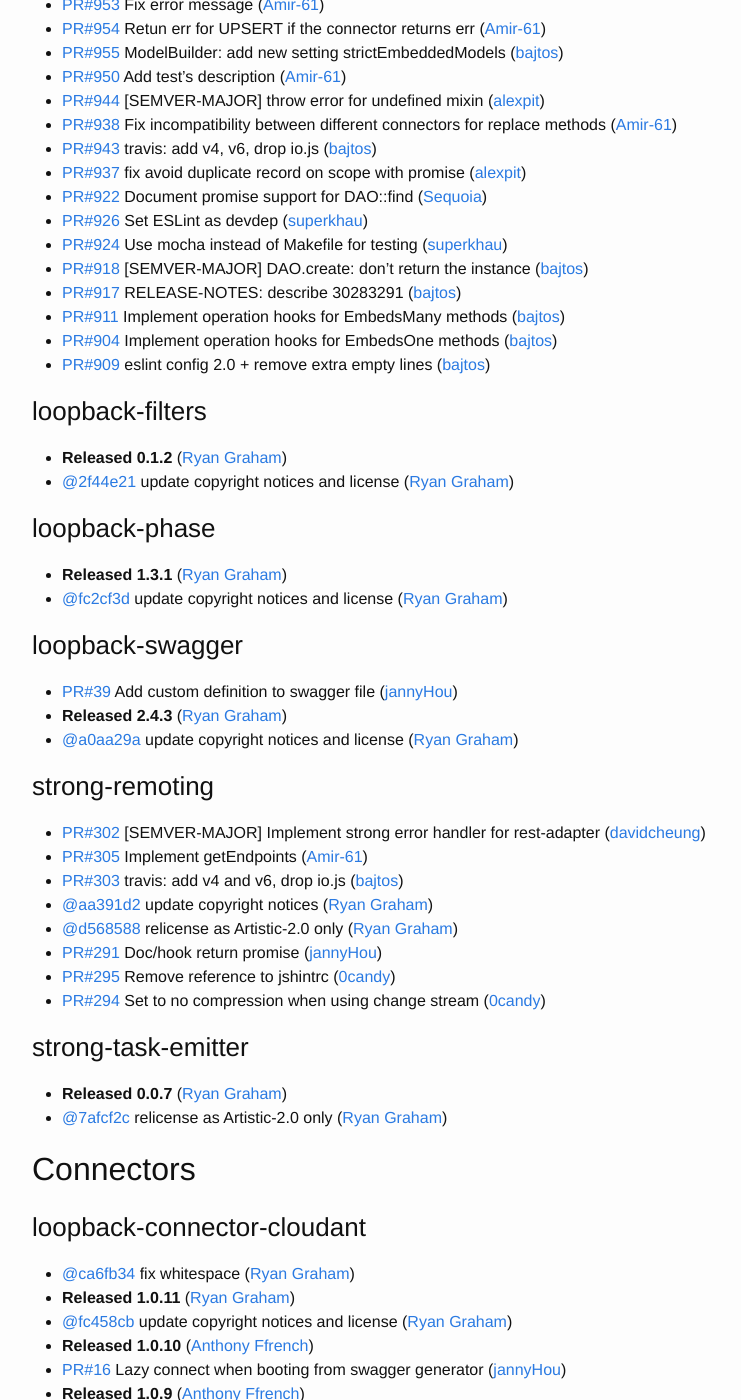
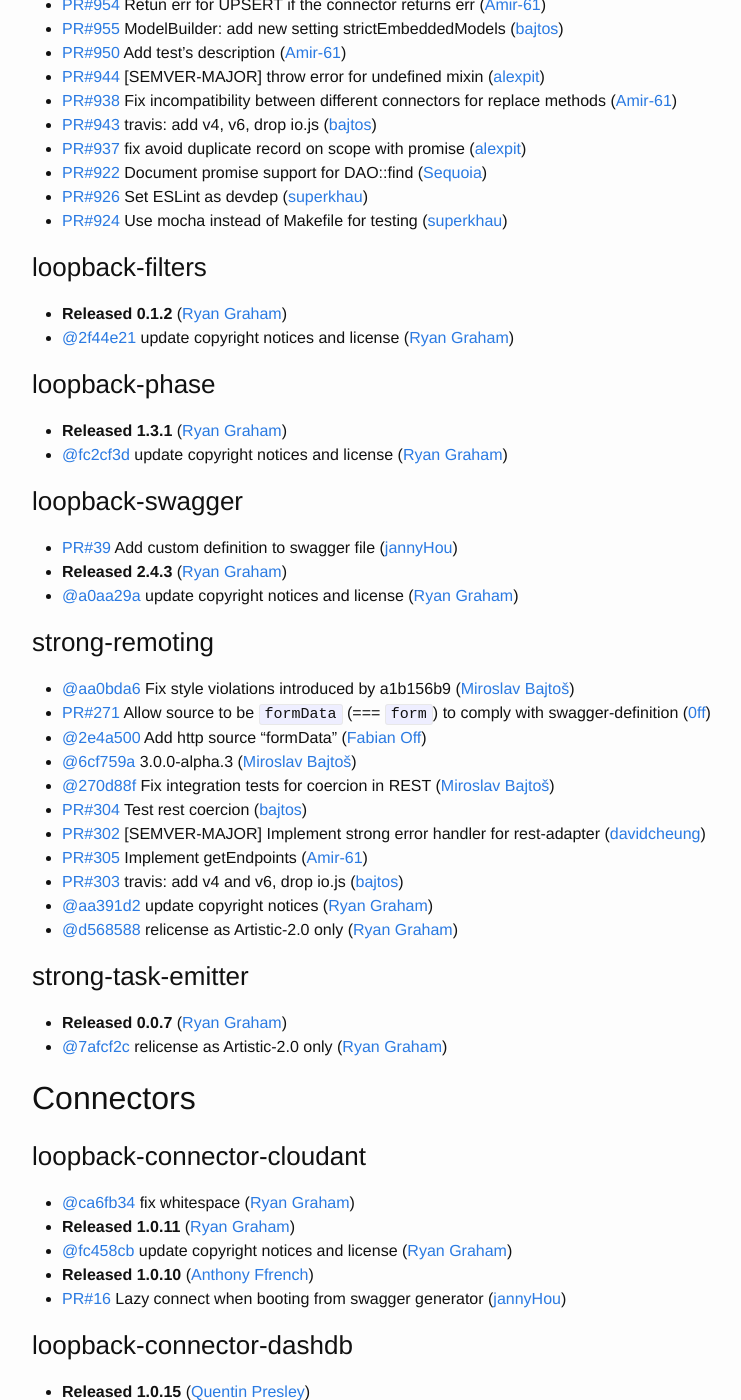
Before and after one commit to strongloop/loopback, a Jekyll site: the page built from index.md, in a window 1280 px wide and 1400 px high, scrolled down 1493 px. Shown: the whole window, without its empty margins (238-979 px from the left). Built offline with Jekyll 4.4.1, drawn with Linux system fonts in a browser that asks for light colours; some of the changed text lies outside the part shown.

Commit message:
Update changelog

```diff
--- a/index.md
+++ b/index.md
@@ -19,12 +19,14 @@
  * [PR#184](https://github.com/strongloop/generator-loopback/pull/184) remove glob devDep ([eddiemonge](https://github.com/eddiemonge))
  * [PR#187](https://github.com/strongloop/generator-loopback/pull/187) fix/update-to-promise-support ([jannyHou](https://github.com/jannyHou))
  * [@8fbdb0d](https://github.com/strongloop/generator-loopback/commit/8fbdb0da7ce203d387ee00096f7cfade37a0d3d9) update copyright notices and license ([Ryan Graham](https://github.com/rmg))
- * [PR#177](https://github.com/strongloop/generator-loopback/pull/177) Add warning when no datasource available ([0candy](https://github.com/0candy))
- * **Released 1.20.6** ([Miroslav Bajtoš](https://github.com/bajtos))
 
 
 ### loopback
- * [@6502309](https://github.com/strongloop/loopback/commit/6502309e347260932010e687f4d9535543b02402) Expose `Replace*` methods ([Amir Jafarian](https://github.com/Amir-61))
+ * [PR#2411](https://github.com/strongloop/loopback/pull/2411) [SEMVER-MAJOR] Remove `loopback#errorHandler` middleware ([loay](https://github.com/loay))
+ * [@a2e199f](https://github.com/strongloop/loopback/commit/a2e199f02554c75845bcbb0cc37843b3816f375b) 3.0.0-alpha.2 ([Miroslav Bajtoš](https://github.com/bajtos))
+ * [PR#2227](https://github.com/strongloop/loopback/pull/2227) add missing unit tests for #2108 ([benkroeger](https://github.com/benkroeger))
+ * [@83b5d72](https://github.com/strongloop/loopback/commit/83b5d72073397420c252093b9e52f1dc58d823b3) add missing unit tests for #2108 ([Benjamin Kroeger](https://github.com/benkroeger))
+ * [PR#2316](https://github.com/strongloop/loopback/pull/2316) Expose `Replace*` methods ([Amir-61](https://github.com/Amir-61))
  * [PR#2375](https://github.com/strongloop/loopback/pull/2375) [SEMVER-MAJOR] Fix remoting strong-error-handler ([davidcheung](https://github.com/davidcheung))
  * [PR#2394](https://github.com/strongloop/loopback/pull/2394) [SEMVER-MAJOR] Remove legacy express 3.x middleware getters ([bajtos](https://github.com/bajtos))
  * [PR#2360](https://github.com/strongloop/loopback/pull/2360) Docuemtation for `replace*` methods ([Amir-61](https://github.com/Amir-61))
@@ -42,10 +44,6 @@
  * [PR#2283](https://github.com/strongloop/loopback/pull/2283) travis: drop node@5, add node@6 ([bajtos](https://github.com/bajtos))
  * [PR#1989](https://github.com/strongloop/loopback/pull/1989) [SEMVER-MAJOR] Remove "loopback.autoAttach()" ([bajtos](https://github.com/bajtos))
  * [PR#2259](https://github.com/strongloop/loopback/pull/2259) Resolver support return promise ([jannyHou](https://github.com/jannyHou))
- * [PR#2273](https://github.com/strongloop/loopback/pull/2273) remove @private from jsdoc ([bionikspoon](https://github.com/bionikspoon))
- * [PR#2272](https://github.com/strongloop/loopback/pull/2272) Fix for `remoteMethodDisabled` PR ([superkhau](https://github.com/superkhau))
- * [PR#2266](https://github.com/strongloop/loopback/pull/2266) Emit a remoteMethodDisabled event when disabling a remote method ([supasate](https://github.com/supasate))
- * [PR#2245](https://github.com/strongloop/loopback/pull/2245) Fix typo in Model.nestRemoting ([bajtos](https://github.com/bajtos))
 
 
 ### loopback-boot
@@ -54,6 +52,7 @@
 
 
 ### loopback-datasource-juggler
+ * [@058d9d4](https://github.com/strongloop/loopback-datasource-juggler/commit/058d9d46c09f249dd7aa14a09e3097aae8a7a21b) 3.0.0-alpha.5 ([Miroslav Bajtoš](https://github.com/bajtos))
  * [PR#952](https://github.com/strongloop/loopback-datasource-juggler/pull/952) Avoid changing PK of instance in operation hook when forceId is set ([Amir-61](https://github.com/Amir-61))
  * [PR#965](https://github.com/strongloop/loopback-datasource-juggler/pull/965) [SEMVER-MAJOR] Remove model events ([0candy](https://github.com/0candy))
  * [@ea2266e](https://github.com/strongloop/loopback-datasource-juggler/commit/ea2266e453220208b204d3817a866ea7f0b42410) Persist changes on parent for embedsOne ([Dimitris Halatsis](https://github.com/mitsos1os))
@@ -69,11 +68,6 @@
  * [PR#922](https://github.com/strongloop/loopback-datasource-juggler/pull/922) Document promise support for DAO::find ([Sequoia](https://github.com/Sequoia))
  * [PR#926](https://github.com/strongloop/loopback-datasource-juggler/pull/926) Set ESLint as devdep ([superkhau](https://github.com/superkhau))
  * [PR#924](https://github.com/strongloop/loopback-datasource-juggler/pull/924) Use mocha instead of Makefile for testing ([superkhau](https://github.com/superkhau))
- * [PR#918](https://github.com/strongloop/loopback-datasource-juggler/pull/918) [SEMVER-MAJOR] DAO.create: don't return the instance ([bajtos](https://github.com/bajtos))
- * [PR#917](https://github.com/strongloop/loopback-datasource-juggler/pull/917) RELEASE-NOTES: describe 30283291 ([bajtos](https://github.com/bajtos))
- * [PR#911](https://github.com/strongloop/loopback-datasource-juggler/pull/911) Implement operation hooks for EmbedsMany methods ([bajtos](https://github.com/bajtos))
- * [PR#904](https://github.com/strongloop/loopback-datasource-juggler/pull/904) Implement operation hooks for EmbedsOne methods ([bajtos](https://github.com/bajtos))
- * [PR#909](https://github.com/strongloop/loopback-datasource-juggler/pull/909) eslint config 2.0 + remove extra empty lines ([bajtos](https://github.com/bajtos))
 
 
 ### loopback-filters
@@ -93,14 +87,17 @@
 
 
 ### strong-remoting
+ * [@aa0bda6](https://github.com/strongloop/strong-remoting/commit/aa0bda634b1d2883b0549f9cde65baf65d55ea16) Fix style violations introduced by a1b156b9 ([Miroslav Bajtoš](https://github.com/bajtos))
+ * [PR#271](https://github.com/strongloop/strong-remoting/pull/271) Allow source to be `formData` (=== `form`) to comply with swagger-definition ([0ff](https://github.com/0ff))
+ * [@2e4a500](https://github.com/strongloop/strong-remoting/commit/2e4a50041f3b3e8c336f0d2609d108bc65219f83) Add http source "formData" ([Fabian Off](https://github.com/0ff))
+ * [@6cf759a](https://github.com/strongloop/strong-remoting/commit/6cf759ab0ed69d598a252a485ace09e773a4e139) 3.0.0-alpha.3 ([Miroslav Bajtoš](https://github.com/bajtos))
+ * [@270d88f](https://github.com/strongloop/strong-remoting/commit/270d88f6062890b60491c4fde4f6ea5c96aeea5e) Fix integration tests for coercion in REST ([Miroslav Bajtoš](https://github.com/bajtos))
+ * [PR#304](https://github.com/strongloop/strong-remoting/pull/304) Test rest coercion ([bajtos](https://github.com/bajtos))
  * [PR#302](https://github.com/strongloop/strong-remoting/pull/302) [SEMVER-MAJOR] Implement strong error handler for rest-adapter ([davidcheung](https://github.com/davidcheung))
  * [PR#305](https://github.com/strongloop/strong-remoting/pull/305) Implement getEndpoints ([Amir-61](https://github.com/Amir-61))
  * [PR#303](https://github.com/strongloop/strong-remoting/pull/303) travis: add v4 and v6, drop io.js ([bajtos](https://github.com/bajtos))
  * [@aa391d2](https://github.com/strongloop/strong-remoting/commit/aa391d2e65460196ae2a59493f9dd4844622f35d) update copyright notices ([Ryan Graham](https://github.com/rmg))
  * [@d568588](https://github.com/strongloop/strong-remoting/commit/d5685889827b498cc0873e922e55c86560ff821e) relicense as Artistic-2.0 only ([Ryan Graham](https://github.com/rmg))
- * [PR#291](https://github.com/strongloop/strong-remoting/pull/291) Doc/hook return promise ([jannyHou](https://github.com/jannyHou))
- * [PR#295](https://github.com/strongloop/strong-remoting/pull/295) Remove reference to jshintrc ([0candy](https://github.com/0candy))
- * [PR#294](https://github.com/strongloop/strong-remoting/pull/294) Set to no compression when using change stream ([0candy](https://github.com/0candy))
 
 
 ### strong-task-emitter
@@ -117,10 +114,6 @@
  * [@fc458cb](https://github.com/strongloop/loopback-connector-cloudant/commit/fc458cb8171b15da15a661c39f1a1ce7b8466015) update copyright notices and license ([Ryan Graham](https://github.com/rmg))
  * **Released 1.0.10** ([Anthony Ffrench](https://github.com/tonyffrench))
  * [PR#16](https://github.com/strongloop/loopback-connector-cloudant/pull/16) Lazy connect when booting from swagger generator ([jannyHou](https://github.com/jannyHou))
- * **Released 1.0.9** ([Anthony Ffrench](https://github.com/tonyffrench))
- * [@4c97c39](https://github.com/strongloop/loopback-connector-cloudant/commit/4c97c392e0e7b6bbb3491564d09d4c9f2ae3ad4b) Fix ,  and  operators to align with the CQ syntax. closes #12 ([Anthony Ffrench](https://github.com/tonyffrench))
- * **Released 1.0.8** ([Anthony Ffrench](https://github.com/tonyffrench))
- * [PR#14](https://github.com/strongloop/loopback-connector-cloudant/pull/14) Use the Cloudant Query selector syntax to associate models to ([tonyffrench](https://github.com/tonyffrench))
 
 
 ### loopback-connector-dashdb
@@ -142,7 +135,6 @@
  * [PR#35](https://github.com/strongloop/loopback-connector-db2/pull/35) Check dsn in config before throw error ([jannyHou](https://github.com/jannyHou))
  * [PR#31](https://github.com/strongloop/loopback-connector-db2/pull/31) Lazy connect when app booting from swagger generator ([jannyHou](https://github.com/jannyHou))
  * [@adc17e7](https://github.com/strongloop/loopback-connector-db2/commit/adc17e79d42957faaeab2d82292c11c6aba6854c) update copyright notices and license ([Ryan Graham](https://github.com/rmg))
- * [PR#29](https://github.com/strongloop/loopback-connector-db2/pull/29) Add DB2 for z/OS support and a fix for issues #28 ([qpresley](https://github.com/qpresley))
 
 
 ### loopback-connector-db2z
@@ -180,16 +172,11 @@
  * [@304537f](https://github.com/strongloop/loopback-connector-mongodb/commit/304537f31b998b651ec6f71c7b84123aaab5fa27) relicense as MIT only ([Ryan Graham](https://github.com/rmg))
  * **Released 1.15.0** ([Miroslav Bajtoš](https://github.com/bajtos))
  * [PR#241](https://github.com/strongloop/loopback-connector-mongodb/pull/241) Lazy connect when booting app ([jannyHou](https://github.com/jannyHou))
- * [PR#68](https://github.com/strongloop/loopback-connector-mongodb/pull/68) Support for geoNear queries ([timosaikkonen](https://github.com/timosaikkonen))
 
 
 ### loopback-connector-mssql
  * [@eb2b07d](https://github.com/strongloop/loopback-connector-mssql/commit/eb2b07de4417df3e4177631b9feffaede07c6849) update copyright notices and license ([Ryan Graham](https://github.com/rmg))
  * [PR#80](https://github.com/strongloop/loopback-connector-mssql/pull/80) Lazy connect when booting app ([jannyHou](https://github.com/jannyHou))
- * [@9d9c025](https://github.com/strongloop/loopback-connector-mssql/commit/9d9c025e438a8c54f88531abbfe5b5c8ad1b5057) Add feature/eslint ([Amir-61](https://github.com/Amir-61))
- * [@4564714](https://github.com/strongloop/loopback-connector-mssql/commit/4564714345b571ad8b65bab4b4854369ec3c75ee) Fix linting errors ([Amir Jafarian](https://github.com/Amir-61))
- * [@add7e21](https://github.com/strongloop/loopback-connector-mssql/commit/add7e21ddc2cb7f53601d428217ec64a632264ce) Auto-update by eslint --fix ([Amir Jafarian](https://github.com/Amir-61))
- * [@1febd1c](https://github.com/strongloop/loopback-connector-mssql/commit/1febd1cf6f623ee5d13fb1e2ac604ad38b276bed) Add eslint infrastructure ([Amir Jafarian](https://github.com/Amir-61))
 
 
 ### loopback-connector-mysql
@@ -222,7 +209,6 @@
  * **Released 1.3.1** ([Ryan Graham](https://github.com/rmg))
  * [@17e60c9](https://github.com/strongloop/loopback-connector-remote/commit/17e60c9351630929a448b8560fa27e09241bb485) update copyright notices and license ([Ryan Graham](https://github.com/rmg))
  * **Released 1.3.0** ([Miroslav Bajtoš](https://github.com/bajtos))
- * [PR#44](https://github.com/strongloop/loopback-connector-remote/pull/44) Add promise support ([doublemarked](https://github.com/doublemarked))
 
 
 ### loopback-connector-soap
@@ -247,9 +233,6 @@
 ### loopback-sdk-angular
  * [PR#223](https://github.com/strongloop/loopback-sdk-angular/pull/223) Describe model schema in generated $resource ([bajtos](https://github.com/bajtos))
  * [@279c810](https://github.com/strongloop/loopback-sdk-angular/commit/279c810747d4061c11f126c19c3e34a67812aa8f) update copyright notices and license ([Ryan Graham](https://github.com/rmg))
- * [PR#178](https://github.com/strongloop/loopback-sdk-angular/pull/178) Clear data logout interceptor ([mrbatista](https://github.com/mrbatista))
- * [@1b5eba8](https://github.com/strongloop/loopback-sdk-angular/commit/1b5eba874936bed4b15229c895d4d331190c1b1e) Clear user data when logout returns error response ([Matteo Padovano](https://github.com/mrbatista))
- * [PR#218](https://github.com/strongloop/loopback-sdk-angular/pull/218) Linting generated code ([davidcheung](https://github.com/davidcheung))
 
 
 ### loopback-sdk-angular-cli
@@ -257,7 +240,7 @@
 
 
 ### loopback-sdk-ios
- * [@74fc996](https://github.com/strongloop/loopback-sdk-ios/commit/74fc996a3b7c6949273b7b26fc114264e1606b1e) skip failing test ([Ryan Graham](https://github.com/rmg))
+ * [PR#108](https://github.com/strongloop/loopback-sdk-ios/pull/108) WIP: fix on new CI ([rmg](https://github.com/rmg))
  * [@f9fe9d3](https://github.com/strongloop/loopback-sdk-ios/commit/f9fe9d37557185a0b12d54a625564ad4152294cf) update copyright notices and license ([Ryan Graham](https://github.com/rmg))
 
 
@@ -272,12 +255,6 @@
  * [PR#160](https://github.com/strongloop/loopback-component-explorer/pull/160) [Fix] `overrides-swagger-ui files` test ignores copyright in dummy file.  ([supasate](https://github.com/supasate))
  * [PR#159](https://github.com/strongloop/loopback-component-explorer/pull/159) Upgrade loopback devDependency ([supasate](https://github.com/supasate))
  * [@cb6eafd](https://github.com/strongloop/loopback-component-explorer/commit/cb6eafd5929170c96490d660eb483ed5e0046431) update copyright notices and license ([Ryan Graham](https://github.com/rmg))
- * [PR#142](https://github.com/strongloop/loopback-component-explorer/pull/142) examples launch fix ([Coobaha](https://github.com/Coobaha))
- * **Released 2.5.0** ([Miroslav Bajtoš](https://github.com/bajtos))
- * [PR#157](https://github.com/strongloop/loopback-component-explorer/pull/157) Allow disabling remote method after initialize explorer ([supasate](https://github.com/supasate))
- * [@45e0bf8](https://github.com/strongloop/loopback-component-explorer/commit/45e0bf85e9035ce21e3ca3844e33db5a22e83e2c) More fixes of indentation in index.js ([Miroslav Bajtoš](https://github.com/bajtos))
- * [PR#158](https://github.com/strongloop/loopback-component-explorer/pull/158) Fix broken indentation ([bajtos](https://github.com/bajtos))
- * [PR#156](https://github.com/strongloop/loopback-component-explorer/pull/156) Feature/eslint ([Amir-61](https://github.com/Amir-61))
 
 
 ### loopback-component-oauth2
@@ -287,8 +264,6 @@
 
 ### loopback-component-passport
  * [@1e25a09](https://github.com/strongloop/loopback-component-passport/commit/1e25a093eee87cee7b771056990b7ed1576c6444) update copyright notices and license ([Ryan Graham](https://github.com/rmg))
- * [PR#140](https://github.com/strongloop/loopback-component-passport/pull/140) Return the configured strategy ([ernie58](https://github.com/ernie58))
- * [PR#142](https://github.com/strongloop/loopback-component-passport/pull/142) adds error to redirect URL ([ernie58](https://github.com/ernie58))
 
 
 ### loopback-component-push
```
Also changed, not shown: other parts of index.md (+1 -2 lines).
